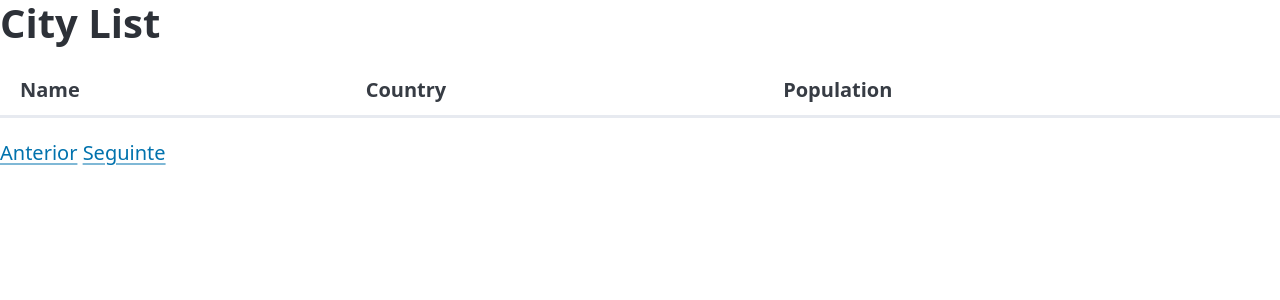
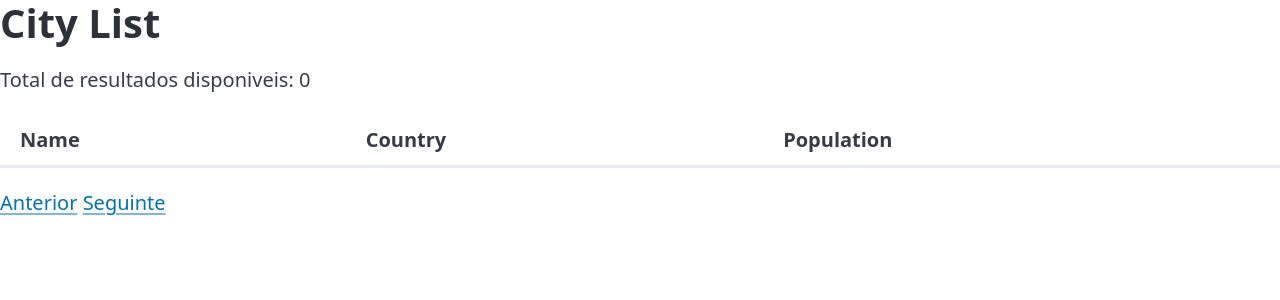
Before and after one commit to eXclus1on/laravel-main, a Laravel app: page /paginatedCities in a window 1280 px wide. Shown: the top 300 px of the page. Run offline with Laravel 12, Linux system fonts and the light colour scheme; data that the repository does not hold is empty; some libraries are stand-ins or nearby versions.

Commit message:
"Added total number of cities to paginated view; updated CityController to retrieve and pass total count"
This commit includes changes to both the CityController.php and paginatedCities.blade.php files. In CityController.php, the code now retrieves the total number of cities from the database and passes it to the view. In paginatedCities.blade.php, the total number of cities is displayed on the page.

```diff
--- a/l3-controllers/app/Http/Controllers/CityController.php
+++ b/l3-controllers/app/Http/Controllers/CityController.php
@@ -15,9 +15,14 @@ class CityController extends Controller
     $params = [$offset];
 
     $cities =  DB::select('SELECT * FROM city LIMIT 20 OFFSET ?', $params);
+
+    $citiesTotal = DB::select ('SELECT COUNT(*) as total FROM city');
+    $total = $citiesTotal [0]->total;
+
     $data = [
         'cities' =>  $cities,
-        'page' => $page
+        'page' => $page,
+        'total' => $total
     ];
     return view( "paginatedCities", $data );
    }
--- a/l3-controllers/resources/views/paginatedCities.blade.php
+++ b/l3-controllers/resources/views/paginatedCities.blade.php
@@ -10,6 +10,7 @@
 
 <body>
     <h1>City List</h1>
+    <p>Total de resultados disponiveis: {{ $total }}</p>
     <table>
         <thead>
             <tr>
```
